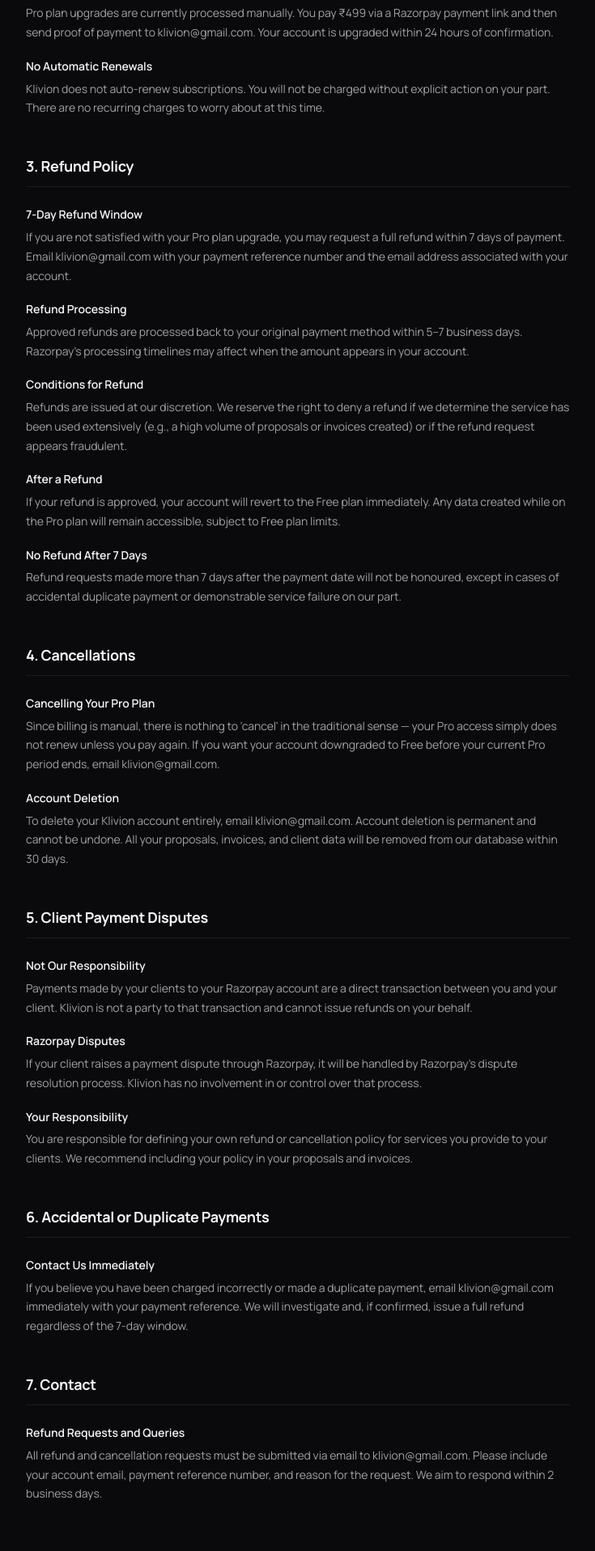
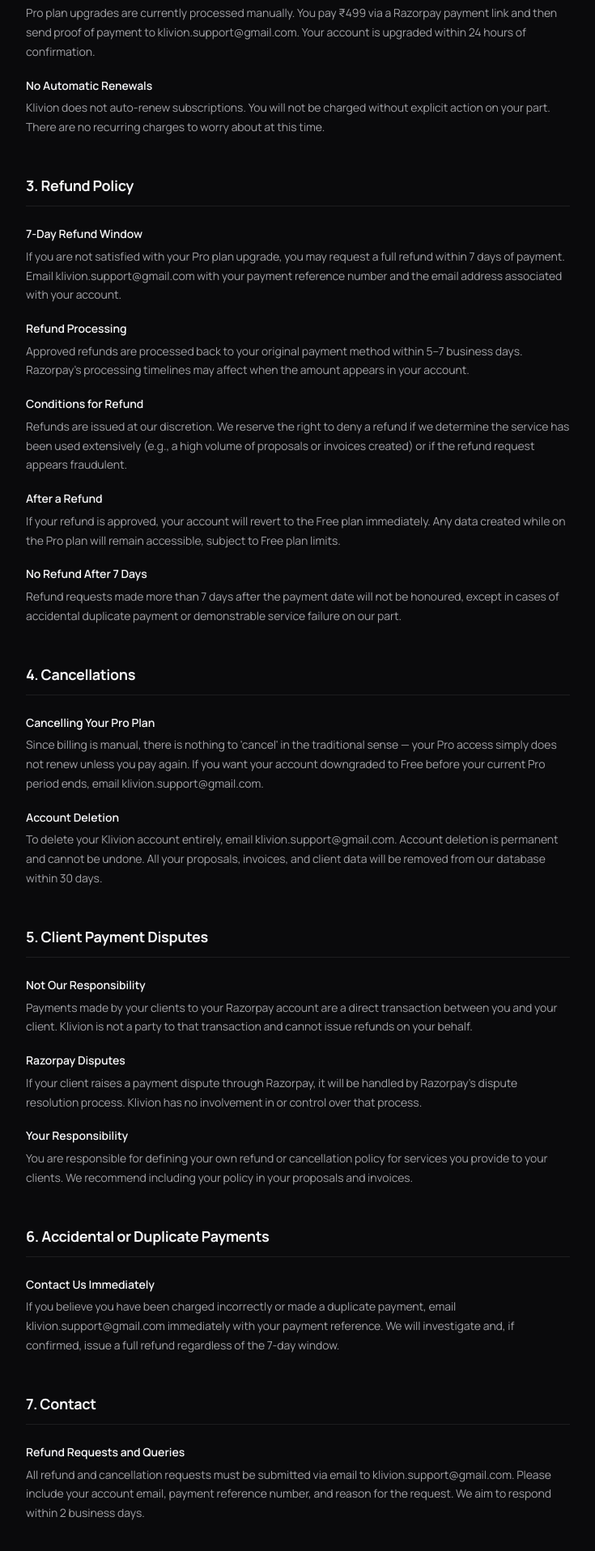
Before and after one commit to KrishnaThakur10/klivion, a Next.js app: page /refund-policy in a window 1280 px wide. Shown: the part 842-2758 px from the top of the page at 81% size, without its empty margins (272-1007 px from the left). Built offline with nearby package versions, Linux system fonts and the light colour scheme.

Commit message:
updated the support eamil

```diff
--- a/app/contact/page.tsx
+++ b/app/contact/page.tsx
@@ -116,8 +116,8 @@
                 letterSpacing: "-0.02em",
               }}
             >
-              <a href="mailto:klivion@gmail.com" style={{ color: "#f5f5f7", textDecoration: "none" }}>
-                klivion@gmail.com
+              <a href="mailto:klivion.support@gmail.com" style={{ color: "#f5f5f7", textDecoration: "none" }}>
+                klivion.support@gmail.com
               </a>
             </p>
             <p style={{ fontFamily: "Manrope, sans-serif", fontSize: "13px", color: "#6e6e73", margin: 0 }}>
@@ -159,8 +159,8 @@
                 letterSpacing: "-0.02em",
               }}
             >
-              <a href="mailto:klivion@gmail.com" style={{ color: "#f5f5f7", textDecoration: "none" }}>
-                klivion@gmail.com
+              <a href="mailto:klivion.support@gmail.com" style={{ color: "#f5f5f7", textDecoration: "none" }}>
+                klivion.support@gmail.com
               </a>
             </p>
             <p style={{ fontFamily: "Manrope, sans-serif", fontSize: "13px", color: "#6e6e73", margin: 0 }}>
@@ -259,7 +259,7 @@
           <div style={{ display: "flex", flexDirection: "column", gap: "8px" }}>
             {[
               ["Product", "Klivion"],
-              ["Email", "klivion@gmail.com"],
+              ["Email", "klivion.support@gmail.com"],
               ["Country", "India"],
             ].map(([key, val]) => (
               <div key={key} style={{ display: "flex", gap: "16px" }}>
--- a/app/privacy/page.tsx
+++ b/app/privacy/page.tsx
@@ -83,7 +83,7 @@
       },
       {
         subtitle: "Account Deletion",
-        text: "To delete your account and all associated data, email us at klivion@gmail.com. We will process deletion requests within 30 days.",
+        text: "To delete your account and all associated data, email us at klivion.support@gmail.com. We will process deletion requests within 30 days.",
       },
     ],
   },
@@ -113,7 +113,7 @@
       },
       {
         subtitle: "Deletion",
-        text: "Email klivion@gmail.com to request deletion of your account and all associated data.",
+        text: "Email klivion.support@gmail.com to request deletion of your account and all associated data.",
       },
     ],
   },
@@ -227,8 +227,8 @@
         >
           <p style={{ fontFamily: "Manrope, sans-serif", fontSize: "14px", color: "#a1a1a6", margin: 0 }}>
             Questions about this policy?{" "}
-            <a href="mailto:klivion@gmail.com" style={{ color: "#f5f5f7", textDecoration: "none", fontWeight: 600 }}>
-              klivion@gmail.com
+            <a href="mailto:klivion.support@gmail.com" style={{ color: "#f5f5f7", textDecoration: "none", fontWeight: 600 }}>
+              klivion.support@gmail.com
             </a>
           </p>
         </div>
--- a/app/refund-policy/page.tsx
+++ b/app/refund-policy/page.tsx
@@ -20,7 +20,7 @@
     content: [
       {
         subtitle: "Manual Billing",
-        text: "Pro plan upgrades are currently processed manually. You pay ₹499 via a Razorpay payment link and then send proof of payment to klivion@gmail.com. Your account is upgraded within 24 hours of confirmation.",
+        text: "Pro plan upgrades are currently processed manually. You pay ₹499 via a Razorpay payment link and then send proof of payment to klivion.support@gmail.com. Your account is upgraded within 24 hours of confirmation.",
       },
       {
         subtitle: "No Automatic Renewals",
@@ -33,7 +33,7 @@
     content: [
       {
         subtitle: "7-Day Refund Window",
-        text: "If you are not satisfied with your Pro plan upgrade, you may request a full refund within 7 days of payment. Email klivion@gmail.com with your payment reference number and the email address associated with your account.",
+        text: "If you are not satisfied with your Pro plan upgrade, you may request a full refund within 7 days of payment. Email klivion.support@gmail.com with your payment reference number and the email address associated with your account.",
       },
       {
         subtitle: "Refund Processing",
@@ -58,11 +58,11 @@
     content: [
       {
         subtitle: "Cancelling Your Pro Plan",
-        text: "Since billing is manual, there is nothing to 'cancel' in the traditional sense — your Pro access simply does not renew unless you pay again. If you want your account downgraded to Free before your current Pro period ends, email klivion@gmail.com.",
+        text: "Since billing is manual, there is nothing to 'cancel' in the traditional sense — your Pro access simply does not renew unless you pay again. If you want your account downgraded to Free before your current Pro period ends, email klivion.support@gmail.com.",
       },
       {
         subtitle: "Account Deletion",
-        text: "To delete your Klivion account entirely, email klivion@gmail.com. Account deletion is permanent and cannot be undone. All your proposals, invoices, and client data will be removed from our database within 30 days.",
+        text: "To delete your Klivion account entirely, email klivion.support@gmail.com. Account deletion is permanent and cannot be undone. All your proposals, invoices, and client data will be removed from our database within 30 days.",
       },
     ],
   },
@@ -88,7 +88,7 @@
     content: [
       {
         subtitle: "Contact Us Immediately",
-        text: "If you believe you have been charged incorrectly or made a duplicate payment, email klivion@gmail.com immediately with your payment reference. We will investigate and, if confirmed, issue a full refund regardless of the 7-day window.",
+        text: "If you believe you have been charged incorrectly or made a duplicate payment, email klivion.support@gmail.com immediately with your payment reference. We will investigate and, if confirmed, issue a full refund regardless of the 7-day window.",
       },
     ],
   },
@@ -97,7 +97,7 @@
     content: [
       {
         subtitle: "Refund Requests and Queries",
-        text: "All refund and cancellation requests must be submitted via email to klivion@gmail.com. Please include your account email, payment reference number, and reason for the request. We aim to respond within 2 business days.",
+        text: "All refund and cancellation requests must be submitted via email to klivion.support@gmail.com. Please include your account email, payment reference number, and reason for the request. We aim to respond within 2 business days.",
       },
     ],
   },
@@ -206,7 +206,7 @@
             "Full refund within 7 days of Pro plan payment",
             "No automatic renewals — you're never charged without action",
             "Refunds processed in 5–7 business days",
-            "For refund requests: klivion@gmail.com",
+            "For refund requests: klivion.support@gmail.com",
           ].map((point, i) => (
             <div key={i} style={{ display: "flex", alignItems: "flex-start", gap: "10px" }}>
               <span style={{ color: "#30d158", fontFamily: "Manrope, sans-serif", fontSize: "14px", flexShrink: 0, marginTop: "1px" }}>✓</span>
--- a/app/shipping-policy/page.tsx
+++ b/app/shipping-policy/page.tsx
@@ -186,8 +186,8 @@
             </h2>
             <p style={{ fontFamily: "Manrope, sans-serif", fontSize: "14px", color: "#a1a1a6", lineHeight: 1.7, margin: 0 }}>
               If you have any questions about this policy, email us at{" "}
-              <a href="mailto:klivion@gmail.com" style={{ color: "#f5f5f7", textDecoration: "none", fontWeight: 600 }}>
-                klivion@gmail.com
+              <a href="mailto:klivion.support@gmail.com" style={{ color: "#f5f5f7", textDecoration: "none", fontWeight: 600 }}>
+                klivion.support@gmail.com
               </a>.
             </p>
           </div>
--- a/app/terms/page.tsx
+++ b/app/terms/page.tsx
@@ -49,7 +49,7 @@
       },
       {
         subtitle: "Account Termination",
-        text: "We reserve the right to suspend or terminate accounts that violate these terms, engage in fraudulent activity, or abuse the service. You may request account deletion by emailing klivion@gmail.com.",
+        text: "We reserve the right to suspend or terminate accounts that violate these terms, engage in fraudulent activity, or abuse the service. You may request account deletion by emailing klivion.support@gmail.com.",
       },
     ],
   },
@@ -66,7 +66,7 @@
       },
       {
         subtitle: "Billing",
-        text: "Pro plan upgrades are currently processed manually via a Razorpay payment link. Upon successful payment, send proof of payment to klivion@gmail.com and your account will be upgraded within 24 hours.",
+        text: "Pro plan upgrades are currently processed manually via a Razorpay payment link. Upon successful payment, send proof of payment to klivion.support@gmail.com and your account will be upgraded within 24 hours.",
       },
       {
         subtitle: "No Automatic Renewals",
@@ -257,8 +257,8 @@
         >
           <p style={{ fontFamily: "Manrope, sans-serif", fontSize: "14px", color: "#a1a1a6", margin: 0 }}>
             Questions or concerns?{" "}
-            <a href="mailto:klivion@gmail.com" style={{ color: "#f5f5f7", textDecoration: "none", fontWeight: 600 }}>
-              klivion@gmail.com
+            <a href="mailto:klivion.support@gmail.com" style={{ color: "#f5f5f7", textDecoration: "none", fontWeight: 600 }}>
+              klivion.support@gmail.com
             </a>
           </p>
         </div>
```
